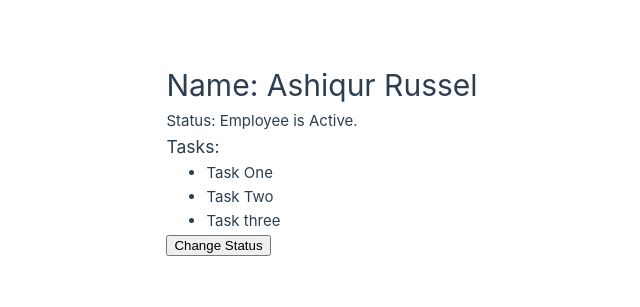
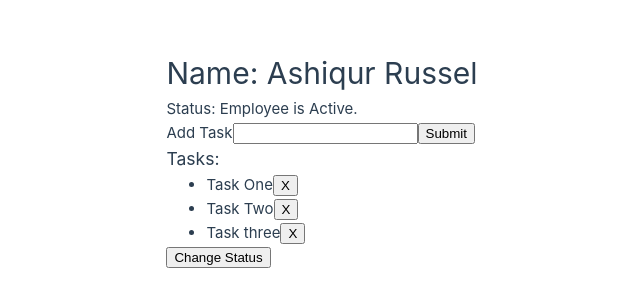
Before and after one commit to ashiqur-russel/Job-Listing, a Vue app in the folder vue-project/: page / in a window 1280 px wide. Shown: the part 241-548 px from the top of the page, without its empty margins (318-958 px from the left). Built offline with nearby package versions, Linux system fonts and the light colour scheme.

Commit message:
Add ,Delete task

```diff
--- a/vue-project/src/App.vue
+++ b/vue-project/src/App.vue
@@ -4,6 +4,7 @@
 const name = ref("Ashiqur Russel");
 const status = ref("active");
 const tasks = ref(["Task One", "Task Two", "Task three"]);
+const newTask = ref("");
 
 const toggleStatus = () => {
   if (status.value === "active") {
@@ -14,6 +15,17 @@
     status.value = "active";
   }
 };
+
+const addTask = () => {
+  if (newTask.value.trim() !== "") {
+    tasks.value.push(newTask.value);
+    newTask.value = "";
+  }
+};
+
+const deleteTask = (id) => {
+  tasks.value.splice(id, 1);
+};
 </script>
 
 <template>
@@ -22,9 +34,18 @@
   <p v-else-if="status == 'pending'">Status: Employee is Pending.</p>
   <p v-else>Status: Employee is Inactive.</p>
 
+  <form @submit.prevent="addTask">
+    <label for="newTask">Add Task</label>
+    <input type="text" id="newTask" name="newTask" v-model="newTask" />
+    <button type="submit">Submit</button>
+  </form>
+
   <h3>Tasks:</h3>
-  <ul v-for="task in tasks" :key="task">
-    <li>{{ task }}</li>
+  <ul>
+    <li v-for="(task, index) of tasks" :key="task">
+      <span>{{ task }} </span>
+      <button @click="deleteTask(index)">X</button>
+    </li>
   </ul>
 
   <button @click="toggleStatus">Change Status</button>
```
